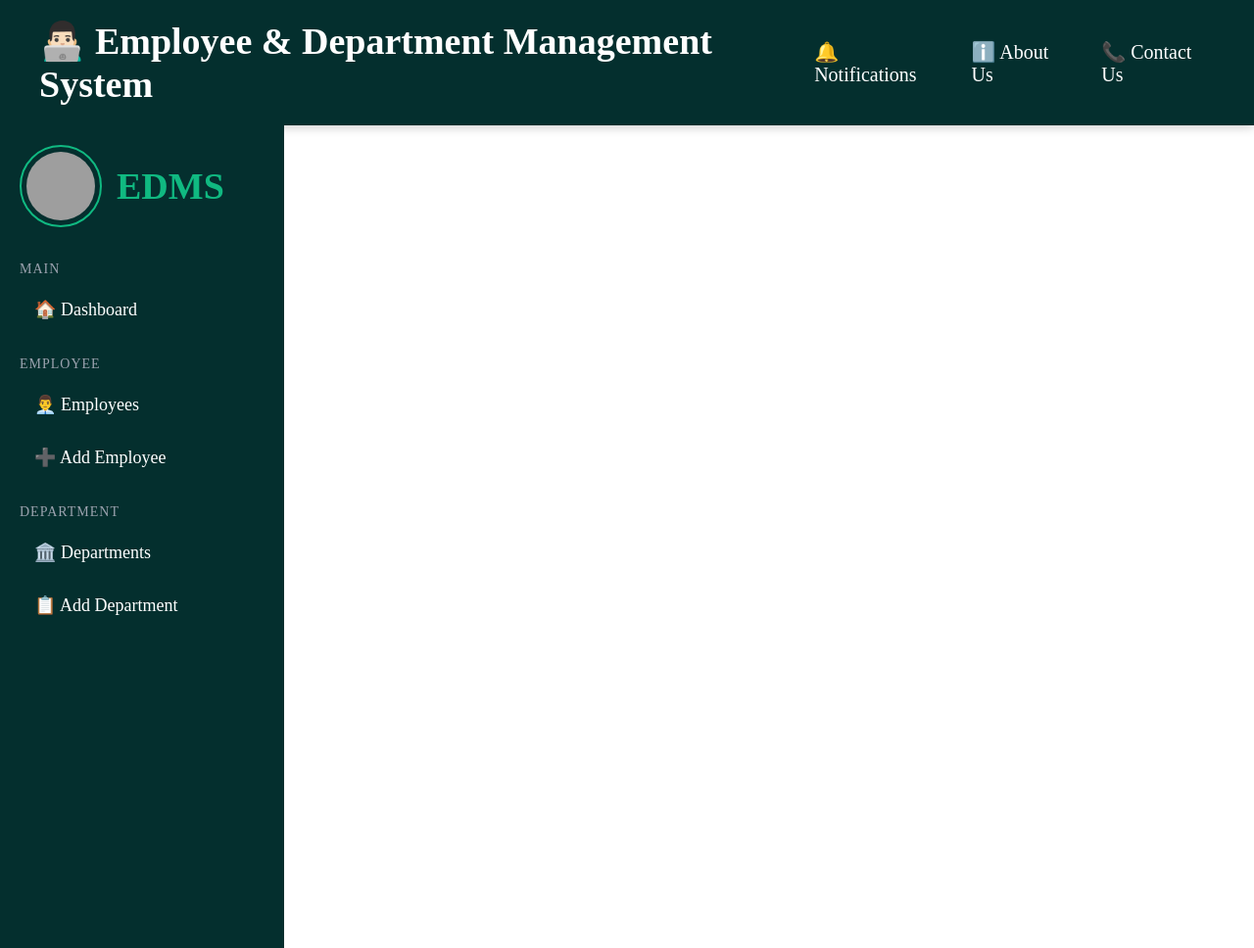
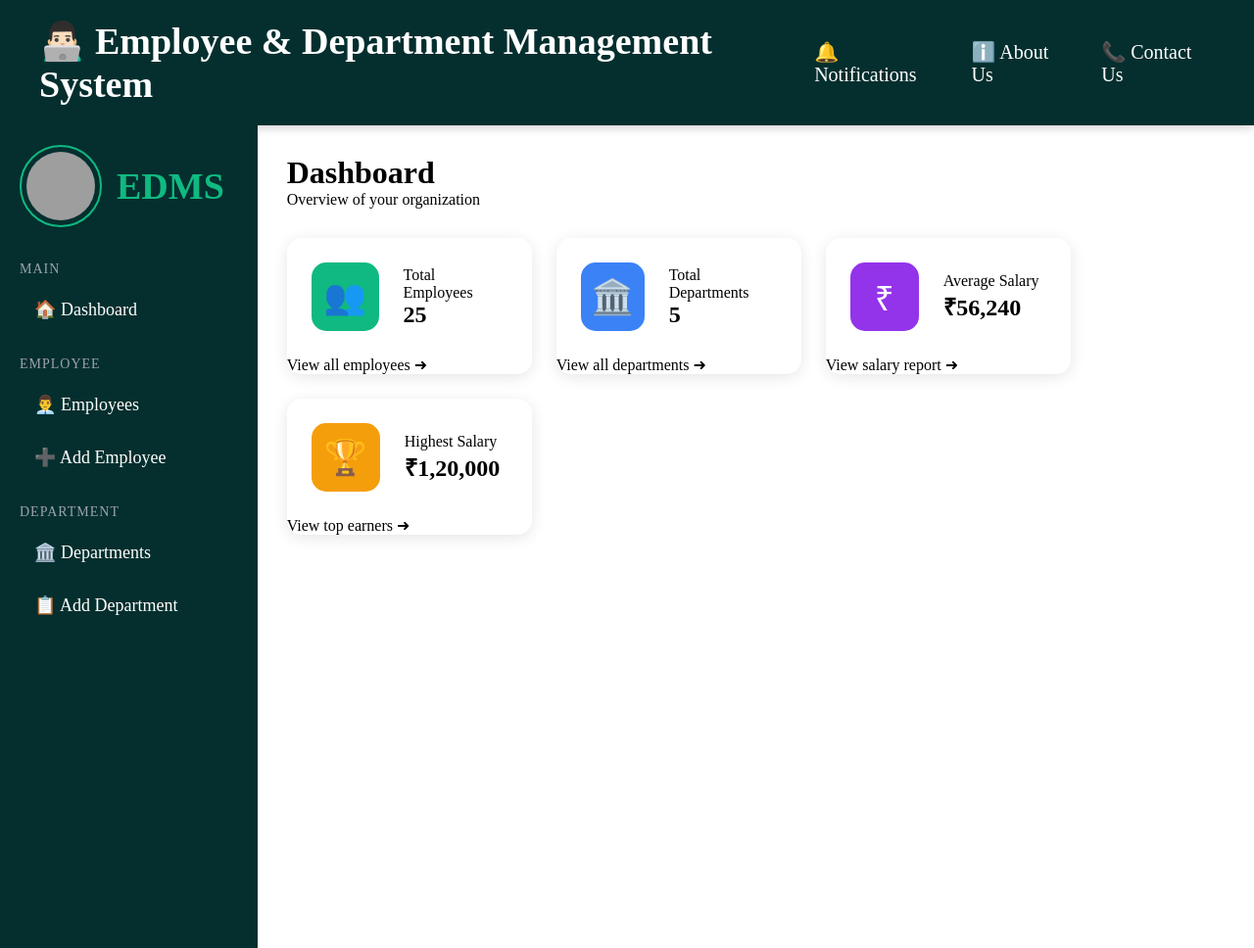
Before and after one commit to AJITHRAJA8/Employee-Department-Management-System, a Flask app: page / in a window 1280 px wide. Shown: the whole page at 98% size. Run offline with Flask 3, Linux system fonts and the light colour scheme; grey boxes are pictures that could not be loaded.

Commit message:
Add cards

```diff
--- a/static/style.css
+++ b/static/style.css
@@ -76,3 +76,63 @@
     color:white;
     padding-left:20px;
 }
+.container{
+    display:flex;
+}
+
+.sidebar{
+    width:250px;
+    min-height:100vh;
+}
+
+.dashboard{
+    padding:30px;
+}
+.cards{
+    display:flex;
+    gap:25px;
+    margin-top:30px;
+    flex-wrap: wrap;
+}
+.card{
+    background-color:white;
+    width:250px;
+    border-radius:15px;
+    box-shadow:0 3px 15px rgba(0,0,0,0.1);
+    overflow: hidden;
+    transition:0.3s;
+}
+.card:hover{
+    transform:translateY(-5px);
+}
+.card-top{
+    padding:25px;
+    display:flex;
+    align-items:center;
+    gap:25px;
+}
+.icon-box{
+    width:70px;
+    height:70px;
+    border-radius:15px;
+    display:flex;
+    align-items:center;
+    justify-content:center;
+    font-size:35px;
+    color:white;
+}
+.green .icon-box{
+    background:#10b981;
+}
+
+.blue .icon-box{
+    background:#3b82f6;
+}
+
+.purple .icon-box{
+    background:#9333ea;
+}
+
+.orange .icon-box{
+    background:#f59e0b;
+}
--- a/templates/home.html
+++ b/templates/home.html
@@ -1,11 +1,14 @@
 <!DOCTYPE HTML>
 <html>
+
 <head>
-            <title>Employee & Department Management System </title>
+    <title>Employee & Department Management System</title>
     <link rel="stylesheet" href="{{ url_for('static', filename='style.css') }}">
 </head>
 
 <body>
+
+    <!-- Navbar -->
     <div class="one">
         <h1>👨🏻‍💻 Employee & Department Management System</h1>
         <ul>
@@ -14,12 +17,20 @@
             <li>📞 Contact Us</li>
         </ul>
     </div>
+
+    <!-- Sidebar + Dashboard -->
+    <div class="container">
+
+        <!-- Sidebar -->
         <div class="sidebar">
+
             <div class="logo">
                 <img src="https://cdn-icons-png.flaticon.com/512/681/681494.png" alt="logo">
-                    <sapn class="text">EDMS</sapn>
+                <span class="text">EDMS</span>
             </div>
+
             <div class="menu">
+
                 <p class="title">MAIN</p>
                 <a href="#">🏠 Dashboard</a>
 
@@ -30,8 +41,92 @@
                 <p class="title">DEPARTMENT</p>
                 <a href="#">🏛️ Departments</a>
                 <a href="#">📋 Add Department</a>
+
+            </div>
+
+        </div>
+
+        <!-- Dashboard -->
+        <div class="dashboard">
+
+            <div class="heading">
+                <h1>Dashboard</h1>
+                <p>Overview of your organization</p>
+            </div>
+
+            <!-- Cards -->
+            <div class="cards">
+
+                <!-- Card 1 -->
+                <div class="card green">
+                    <div class="card-top">
+                        <div class="icon-box">👥</div>
+
+                        <div>
+                            <p>Total Employees</p>
+                            <h2>25</h2>
                         </div>
                     </div>
 
+                    <div class="card-bottom">
+                        View all employees ➜
+                    </div>
+                </div>
+
+                <!-- Card 2 -->
+                <div class="card blue">
+                    <div class="card-top">
+                        <div class="icon-box">🏛️</div>
+
+                        <div>
+                            <p>Total Departments</p>
+                            <h2>5</h2>
+                        </div>
+                    </div>
+
+                    <div class="card-bottom">
+                        View all departments ➜
+                    </div>
+                </div>
+
+                <!-- Card 3 -->
+                <div class="card purple">
+                    <div class="card-top">
+                        <div class="icon-box">₹</div>
+
+                        <div>
+                            <p>Average Salary</p>
+                            <h2>₹56,240</h2>
+                        </div>
+                    </div>
+
+                    <div class="card-bottom">
+                        View salary report ➜
+                    </div>
+                </div>
+
+                <!-- Card 4 -->
+                <div class="card orange">
+                    <div class="card-top">
+                        <div class="icon-box">🏆</div>
+
+                        <div>
+                            <p>Highest Salary</p>
+                            <h2>₹1,20,000</h2>
+                        </div>
+                    </div>
+
+                    <div class="card-bottom">
+                        View top earners ➜
+                    </div>
+                </div>
+
+            </div>
+
+        </div>
+
+    </div>
+
 </body>
+
 </html>
```
Lines whose indentation alone changed are shown as unchanged.
